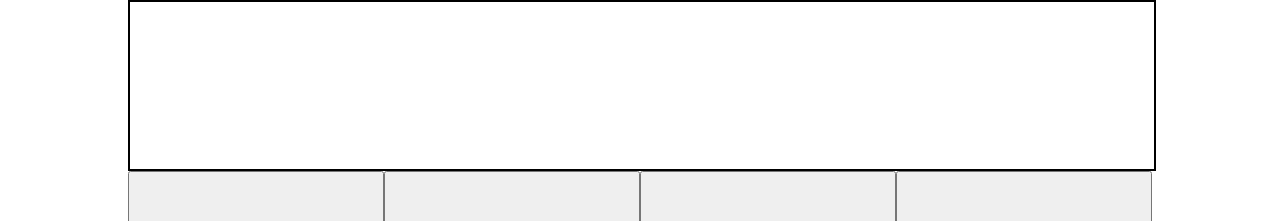
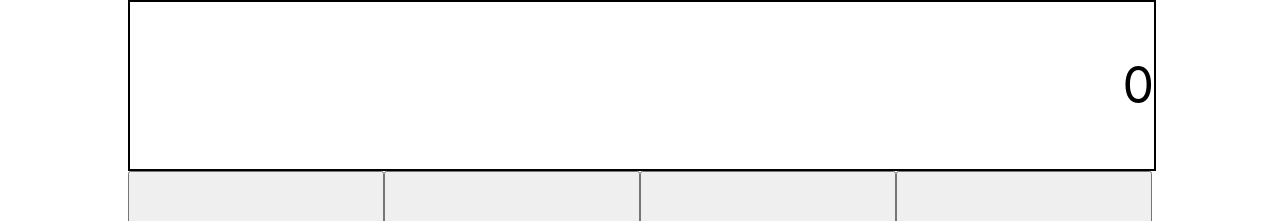
Before and after one commit to legenhairy/calculator, a React (Create React App) app: page / in a window 1280 px wide. Shown: the top 221 px of the page. Built offline with nearby package versions, Linux system fonts and the light colour scheme.

Commit message:
display updates with clicked number

```diff
--- a/src/App.js
+++ b/src/App.js
@@ -9,13 +9,15 @@ class App extends Component {
   constructor(props) {
     super(props);
     this.state = {
-      currentNum: ""
+      currentNum: "",
+      total: null
     }
   }
 
-  handleClick = (event) => {
+  /*pass in the buttonname prop to figure out specific use case*/
+  handleClick = (buttonName, event) => {
     console.log(event.target.value);
-    this.setState({ currentNum: this.state.currentNum });
+    this.setState({ currentNum: event.target.value });
   }
 
   clearButton = () => {
@@ -26,7 +28,7 @@ class App extends Component {
     return (
       <div className="app">
         <div id="cal-grid">
-          <Display currentNum={this.state.currentNum} />
+          <Display currentNum={this.state.currentNum || "0"} />
           <Button id="zero" name="0" handleClick={this.handleClick} />
           <Button id="one" name="1" handleClick={this.handleClick} />
           <Button id="two" name="2" handleClick={this.handleClick} />
--- a/src/components/Button.js
+++ b/src/components/Button.js
@@ -2,8 +2,6 @@ import React, { Component } from 'react';
 import './Button.css';
 
 class Button extends Component {
-
-  /*passing the onClick function as a prop. a pass through for button click event*/
 
 
   /*FINALLY FIXED ONCLICK BUTTONPROBLEM*/
--- a/src/components/Display.js
+++ b/src/components/Display.js
@@ -1,4 +1,5 @@
 import React, { Component } from 'react';
+import PropTypes from "prop-types";
 import './Display.css';
 
 class Display extends Component {
@@ -11,6 +12,8 @@ class Display extends Component {
 	}
 }
 
-
+Display.propTypes = {
+	currentNum: PropTypes.string,
+}
 
 export default Display;
```
